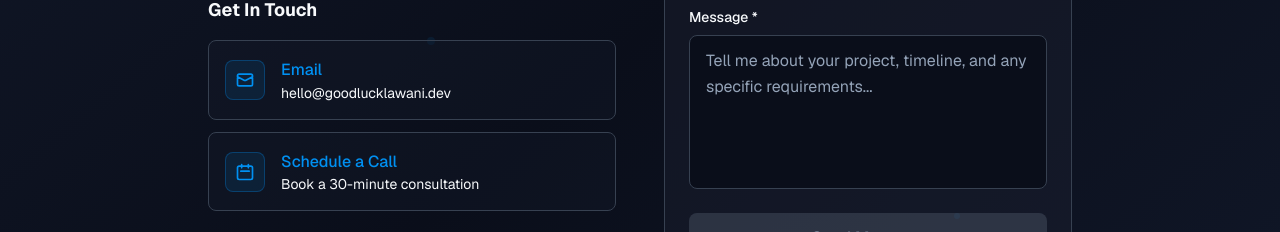
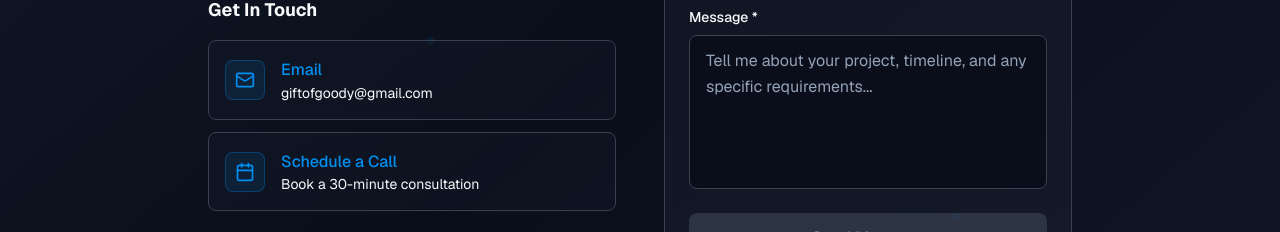
Before and after one commit to civilgoody/portfolio, a Next.js app: page / in a window 1280 px wide. Shown: the part 3255-3487 px from the top of the page. Built offline with nearby package versions, Linux system fonts and the light colour scheme.

Commit message:
refactor(contact): update contact icons and links

```diff
--- a/src/components/sections/contact/contact-section.tsx
+++ b/src/components/sections/contact/contact-section.tsx
@@ -5,6 +5,7 @@ import { cn } from "@/lib/utils";
 import { SocialIcon } from "@/lib/icons";
 import Link from "next/link";
 import { ContactForm } from "./contact-form";
+import { CalendarIcon, MailIcon } from "lucide-react";
 
 export function ContactSection() {
 
@@ -35,7 +36,7 @@ export function ContactSection() {
 
         <div className="grid md:grid-cols-2 gap-12 items-start">
           {/* Left: Contact Info */}
-          <div className="transition-all duration-1000 delay-300">
+          <div>
             <div className="space-y-8">
               {/* Current Status */}
               <div className="bg-secondary-dark/50 border border-border rounded-xl p-6">
@@ -68,50 +69,26 @@ export function ContactSection() {
                     className="flex items-center space-x-4 p-4 bg-secondary-dark/30 border border-border rounded-lg hover:border-primary/50 transition-all duration-300 element-bend group"
                   >
                     <div className="w-10 h-10 bg-primary/10 border border-primary/30 rounded-lg flex items-center justify-center group-hover:bg-primary/20 transition-colors duration-300">
-                      <svg
-                        className="w-5 h-5 text-primary"
-                        fill="none"
-                        stroke="currentColor"
-                        viewBox="0 0 24 24"
-                      >
-                        <path
-                          strokeLinecap="round"
-                          strokeLinejoin="round"
-                          strokeWidth={2}
-                          d="M3 8l7.89 4.26a2 2 0 002.22 0L21 8M5 19h14a2 2 0 002-2V7a2 2 0 00-2-2H5a2 2 0 00-2 2v10a2 2 0 002 2z"
-                        />
-                      </svg>
+                      <MailIcon className="w-5 h-5 text-primary" />
                     </div>
                     <div>
                       <div className="text-primary font-medium group-hover:text-primary transition-colors duration-300">
                         Email
                       </div>
                       <div className="text-secondary-foreground text-sm">
-                        hello@goodlucklawani.dev
+                        giftofgoody@gmail.com
                       </div>
                     </div>
                   </a>
 
                   <a
-                    href="https://cal.com/goodlucklawani"
+                    href="https://cal.com/civilgoody"
                     target="_blank"
                     rel="noopener noreferrer"
                     className="flex items-center space-x-4 p-4 bg-secondary-dark/30 border border-border rounded-lg hover:border-primary/50 transition-all duration-300 element-bend group"
                   >
                     <div className="w-10 h-10 bg-primary/10 border border-primary/30 rounded-lg flex items-center justify-center group-hover:bg-primary/20 transition-colors duration-300">
-                      <svg
-                        className="w-5 h-5 text-primary"
-                        fill="none"
-                        stroke="currentColor"
-                        viewBox="0 0 24 24"
-                      >
-                        <path
-                          strokeLinecap="round"
-                          strokeLinejoin="round"
-                          strokeWidth={2}
-                          d="M8 7V3m8 4V3m-9 8h10M5 21h14a2 2 0 002-2V7a2 2 0 00-2-2H5a2 2 0 00-2 2v12a2 2 0 002 2z"
-                        />
-                      </svg>
+                      <CalendarIcon className="w-5 h-5 text-primary" />
                     </div>
                     <div>
                       <div className="text-primary font-medium group-hover:text-primary transition-colors duration-300">
@@ -131,7 +108,7 @@ export function ContactSection() {
                   Find Me Online
                 </h3>
                 <div className="flex space-x-4">
-                  {SOCIAL_LINKS.map((social, index) => (
+                  {SOCIAL_LINKS.map((social) => (
                     <Link
                       key={social.id}
                       href={social.href}
@@ -141,7 +118,7 @@ export function ContactSection() {
                         "w-12 h-12 bg-secondary-dark/50 border border-border rounded-lg flex items-center justify-center transition-all duration-300 element-bend precision-focus",
                         "text-secondary-foreground hover:text-primary hover:border-primary/50"
                       )}
-                      style={{ animationDelay: `${index * 100}ms` }}
+                      // style={{ animationDelay: `${index * 100}ms` }}
                       aria-label={social.label}
                     >
                       <SocialIcon icon={social.icon} />
@@ -153,13 +130,13 @@ export function ContactSection() {
           </div>
 
           {/* Right: Contact Form */}
-          <div className="transition-all duration-1000 delay-500">
+          <div>
             <ContactForm />
           </div>
         </div>
 
         {/* Bottom Message */}
-        <div className="text-center mt-16 transition-all duration-1000 delay-700">
+        <div className="text-center mt-16">
           <div className="bg-secondary-dark/30 border border-border rounded-xl p-6">
             <p className="text-secondary-foreground mb-2">
               <span className="text-primary font-semibold">Fun fact:</span>{" "}
```
